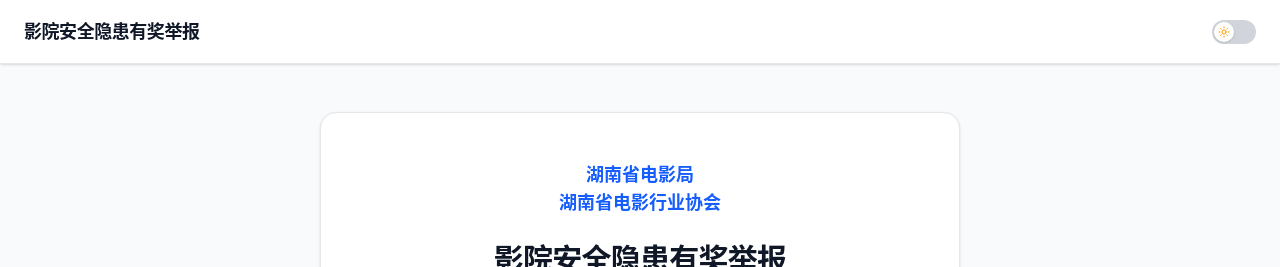
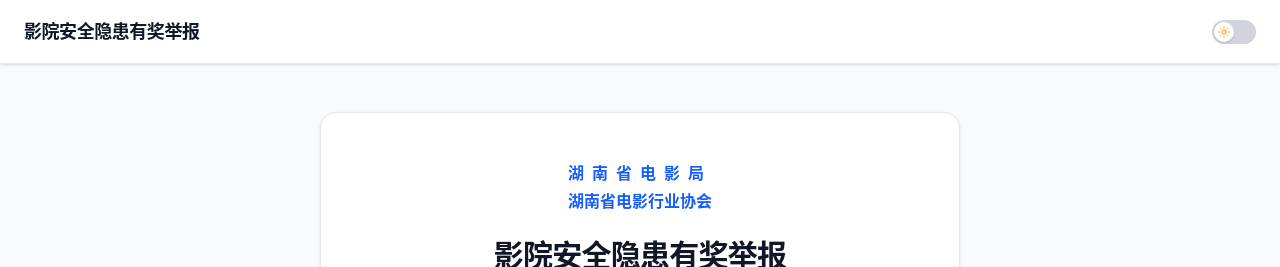
Before and after one commit to kknd9819/final, a React (Vite) app: page / in a window 1280 px wide. Shown: the top 267 px of the page. Built offline with nearby package versions, Linux system fonts and the light colour scheme.

Commit message:
改标题样式

```diff
--- a/src/App.tsx
+++ b/src/App.tsx
@@ -1238,9 +1238,11 @@
           >
             <div className="p-8 md:p-12 text-center">
               <div className="flex items-center justify-center gap-4 mb-6">
-                <div className="text-center">
-                  <div className="text-lg font-semibold text-blue-600">湖南省电影局</div>
-                  <div className="text-lg font-semibold text-blue-600">湖南省电影行业协会</div>
+                <div className="text-center w-full max-w-md mx-auto">
+                  <div>
+                    <div className="text-base font-semibold text-blue-600 tracking-[0.5em]">湖南省电影局</div>
+                    <div className="text-base font-semibold text-blue-600 mt-1">湖南省电影行业协会</div>
+                  </div>
                 </div>
               </div>
               <h1 className={`text-3xl font-bold mb-4 tracking-tight transition-colors duration-300 ${
```
